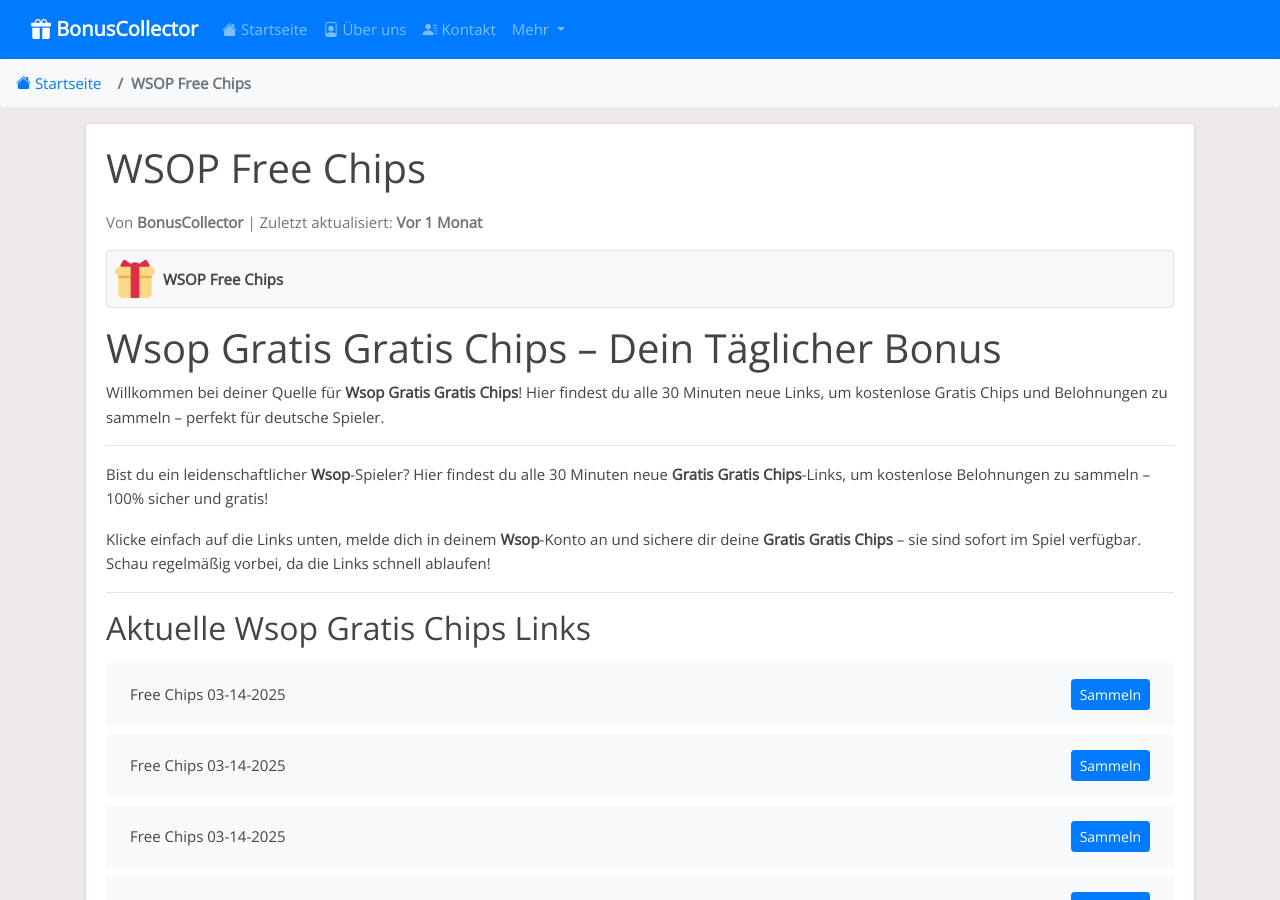
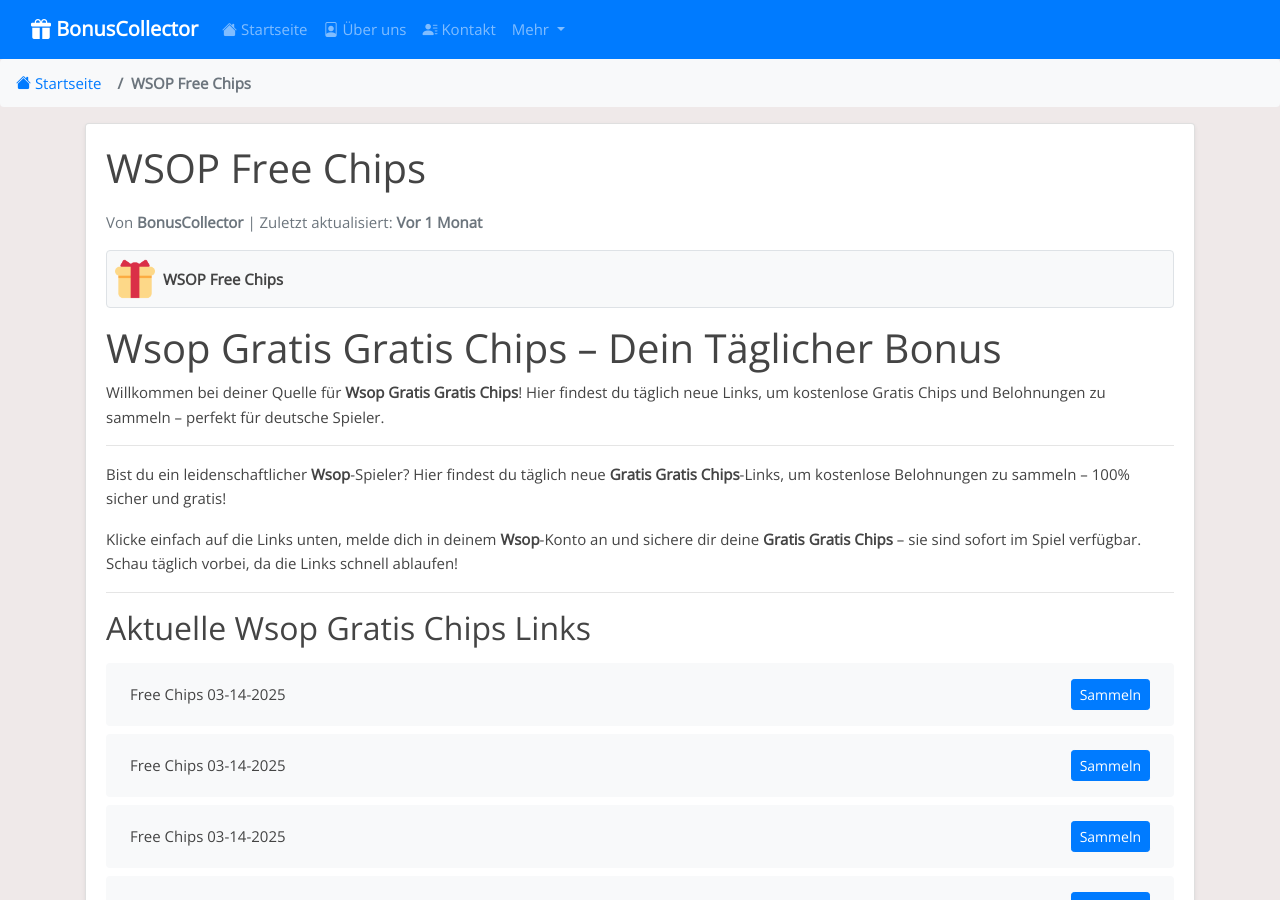
Before and after one commit to Prollad99/bs-de, a Jekyll site: the page built from _posts/2025-01-20-wsop.md, in a window 1280 px wide and 900 px high. Built offline with Jekyll 4.4.1, drawn with Linux system fonts in a browser that asks for light colours; some of the changed text lies outside the part shown.

Commit message:
Update  links and content - 2025-03-14 16:40

```diff
--- a/_includes/wsop_footer.html
+++ b/_includes/wsop_footer.html
@@ -2,7 +2,7 @@
 
 ## Was sind Gratis Chips-Links?
 
-**Gratis Chips**-Links sind offizielle Belohnungen von den **Wsop**-Entwicklern. Sie bieten kostenlose **Gratis Chips** wie Spins, Würfe, Credits oder spezielle Geschenke. Wir sammeln und prüfen diese Links alle 30 Minuten, damit du sie mühelos einlösen kannst.
+**Gratis Chips**-Links sind offizielle Belohnungen von den **Wsop**-Entwicklern. Sie bieten kostenlose **Gratis Chips** wie Spins, Würfe, Credits oder spezielle Geschenke. Wir sammeln und prüfen diese Links täglich, damit du sie mühelos einlösen kannst.
 
 ---
 
@@ -10,7 +10,7 @@
 
 Wir helfen dir, in **Wsop** vorne zu bleiben:
 
-- **Updates alle 30 Minuten:** Neue **Gratis Chips**-Links so schnell wie möglich (Stand: 14.03.2025 16:14).
+- **Tägliche Updates:** Neue **Gratis Chips**-Links jeden Tag (Stand: 14.03.2025 16:40).
 - **100 % sicher:** Links direkt aus offiziellen **Wsop**-Quellen.
 - **Kostenlos:** Keine Gebühren, keine Anmeldung – nur Belohnungen!
 
@@ -22,7 +22,7 @@
 
 - **Spins & Würfe sparen:** Nutze sie bei Events mit hohen Gewinnen.
 - **Münzen strategisch einsetzen:** Investiere klug, um schneller voranzukommen.
-- **Regelmäßig checken:** Links sind kurzlebig – sei schnell!
+- **Täglich checken:** Links sind kurzlebig – sei schnell!
 
 ---
 
@@ -34,7 +34,7 @@
 
 ### Wie oft werden die Links aktualisiert?
 
-Alle 30 Minuten! Besuche uns regelmäßig für frische **Gratis Chips**.
+Täglich! Besuche uns regelmäßig für frische **Gratis Chips**.
 
 ### Was wenn ein Link nicht funktioniert?
 
--- a/_includes/wsop_post.html
+++ b/_includes/wsop_post.html
@@ -1,12 +1,12 @@
 # Wsop Gratis Gratis Chips – Dein Täglicher Bonus
 
-Willkommen bei deiner Quelle für **Wsop Gratis Gratis Chips**! Hier findest du alle 30 Minuten neue Links, um kostenlose Gratis Chips und Belohnungen zu sammeln – perfekt für deutsche Spieler.
+Willkommen bei deiner Quelle für **Wsop Gratis Gratis Chips**! Hier findest du täglich neue Links, um kostenlose Gratis Chips und Belohnungen zu sammeln – perfekt für deutsche Spieler.
 
 ---
 
-Bist du ein leidenschaftlicher **Wsop**-Spieler? Hier findest du alle 30 Minuten neue **Gratis Gratis Chips**-Links, um kostenlose Belohnungen zu sammeln – 100% sicher und gratis!
+Bist du ein leidenschaftlicher **Wsop**-Spieler? Hier findest du täglich neue **Gratis Gratis Chips**-Links, um kostenlose Belohnungen zu sammeln – 100% sicher und gratis!
 
-Klicke einfach auf die Links unten, melde dich in deinem **Wsop**-Konto an und sichere dir deine **Gratis Gratis Chips** – sie sind sofort im Spiel verfügbar. Schau regelmäßig vorbei, da die Links schnell ablaufen!
+Klicke einfach auf die Links unten, melde dich in deinem **Wsop**-Konto an und sichere dir deine **Gratis Gratis Chips** – sie sind sofort im Spiel verfügbar. Schau täglich vorbei, da die Links schnell ablaufen!
 
 ---
 
```
